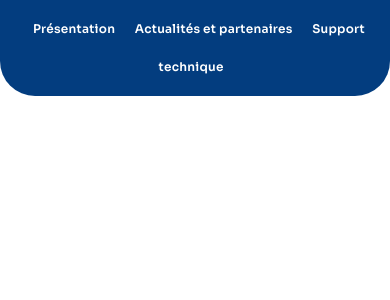
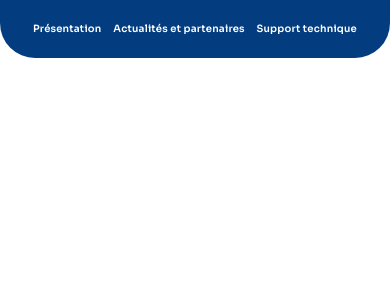
Before and after one commit to EuroCreator/AME...start-up, a PHP site: page /don.html in a window 390 px wide. Shown: the top 300 px of the page. Run offline with PHP 8.4, Linux system fonts and the light colour scheme.

Commit message:
Bonus affichage Navigation

```diff
--- a/style/AMEstyle.css
+++ b/style/AMEstyle.css
@@ -40,7 +40,7 @@ a {
     color: white;
     text-decoration: none;
 }
-@media (max-width: 1620px) {
+@media (max-width: 1625px) {
     li{
         font-size: 20px;
         padding:0% 5%;
@@ -49,7 +49,13 @@ a {
 
 @media (max-width: 940px) {
     li{
-        font-size: 12px;
+        font-size: 14px;
         padding:0% 2%;
     }
+
+@media (max-width: 580px) {
+    li{
+        font-size: 10px;
+        padding:0% 1%;
+    }
 }
```
